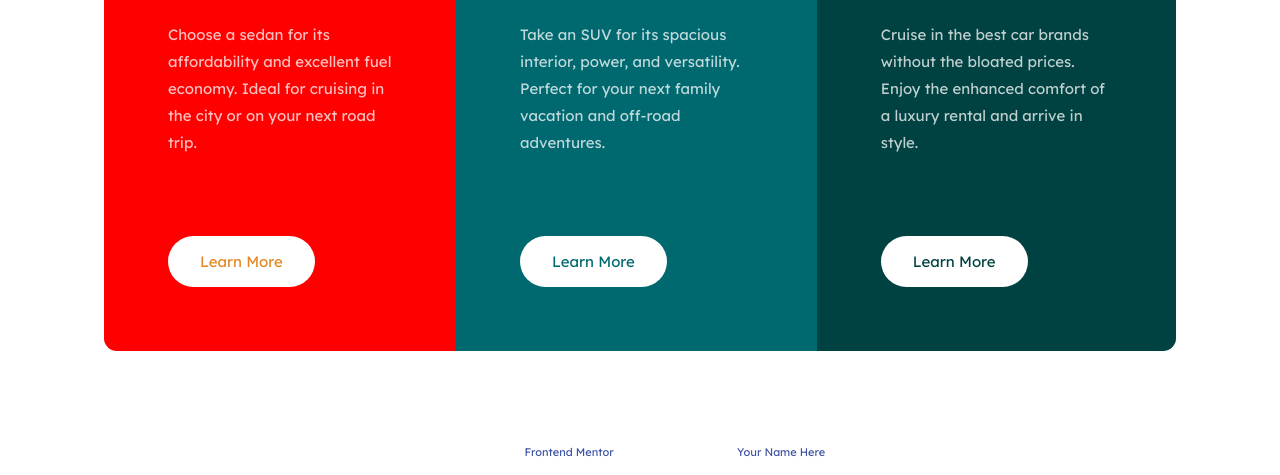
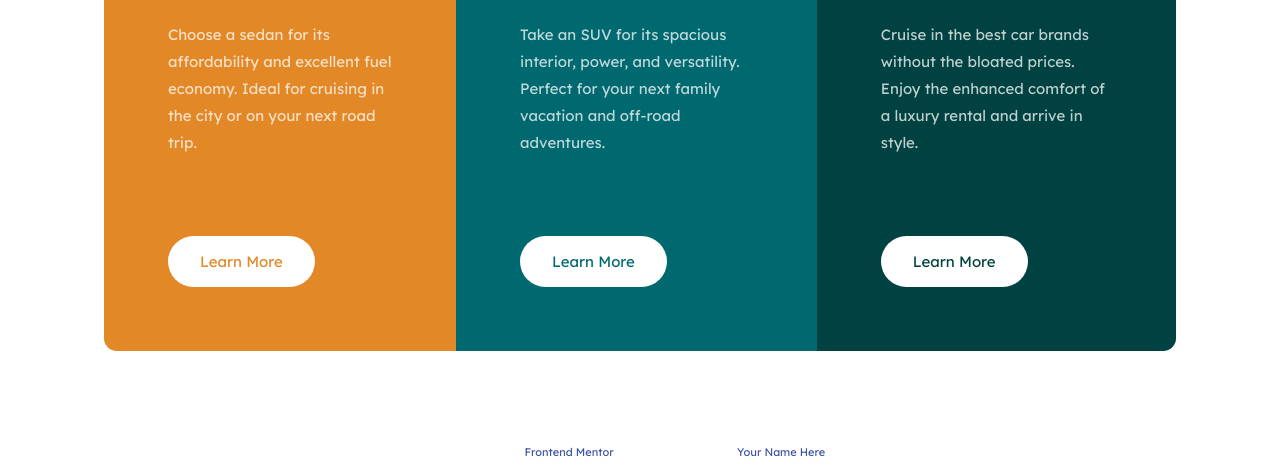
Before and after one commit to Bernardanxiety/3-column-preview, a plain HTML site: page index.html in a window 1280 px wide. Shown: the part 334-809 px from the top of the page. Drawn offline with Linux system fonts and the light colour scheme.

Commit message:
fixed stuff that i destroyed on purpose

```diff
--- a/styles.css
+++ b/styles.css
@@ -87,7 +87,7 @@ a:focus {
     --clr: var(--bg-sedan);
 
     border-radius: 2vw 2vw 0 0;
-    background: red;
+    background: var(--bg-sedan);
 }
 
 .suv {
```
